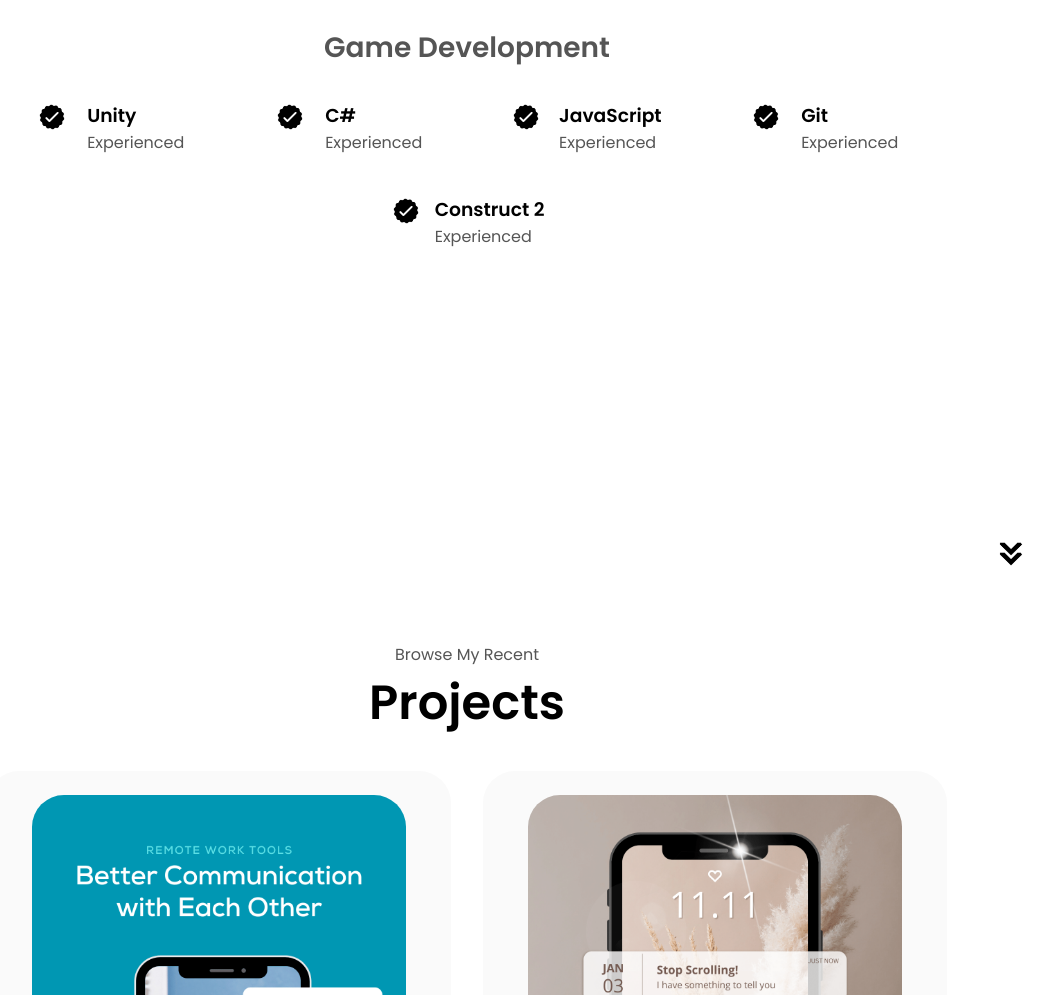
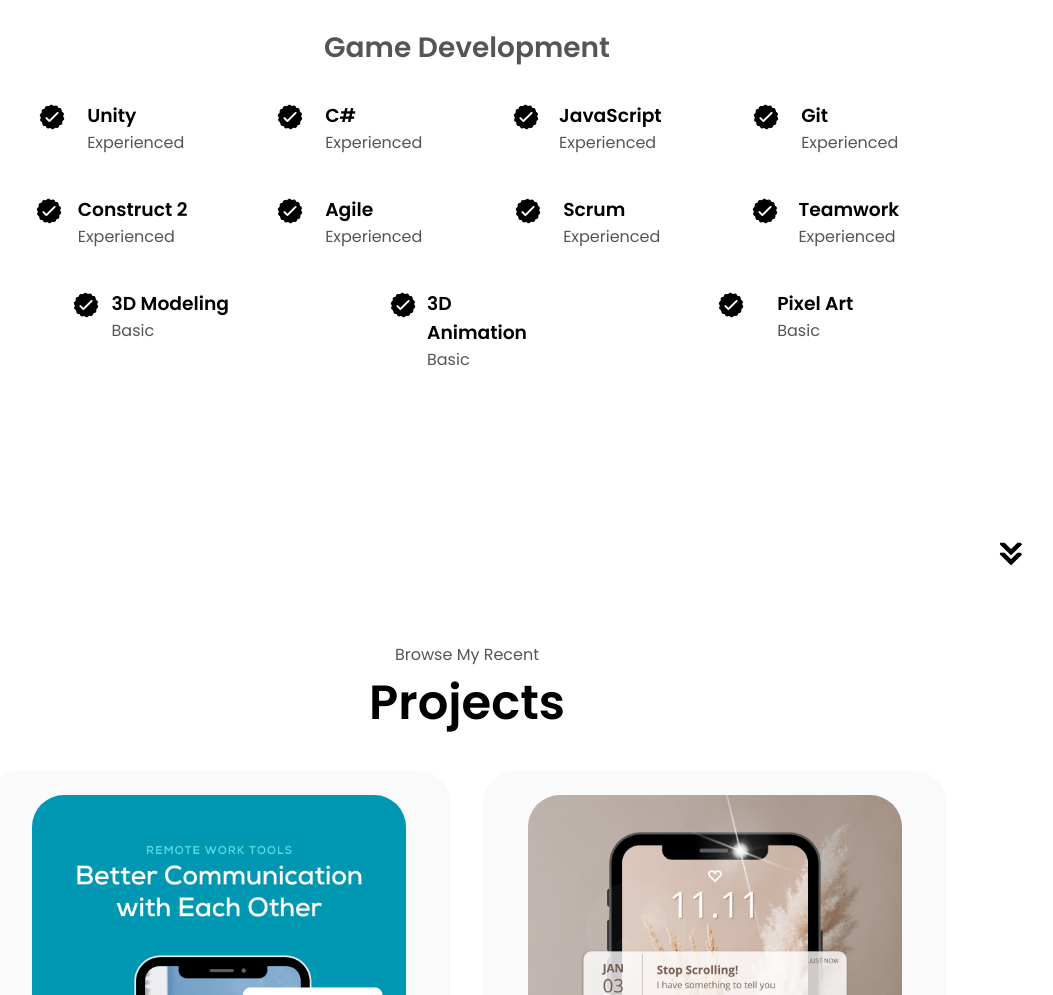
Before and after one commit to jimmyarbats/portfolio, a plain HTML site: page index.html in a window 1280 px wide. Shown: the part 1822-2817 px from the top of the page, without its empty margins (173-1226 px from the left). Drawn offline with Linux system fonts and the light colour scheme.

Commit message:
add experiences

```diff
--- a/index.html
+++ b/index.html
@@ -180,6 +180,72 @@
                   <p>Experienced</p>
                 </div>
               </article>
+              <article>
+                <img
+                  src="./assets/checkmark.png"
+                  alt="Experience icon"
+                  class="icon"
+                />
+                <div>
+                  <h3>Agile</h3>
+                  <p>Experienced</p>
+                </div>
+              </article>
+              <article>
+                <img
+                  src="./assets/checkmark.png"
+                  alt="Experience icon"
+                  class="icon"
+                />
+                <div>
+                  <h3>Scrum</h3>
+                  <p>Experienced</p>
+                </div>
+              </article>
+              <article>
+                <img
+                  src="./assets/checkmark.png"
+                  alt="Experience icon"
+                  class="icon"
+                />
+                <div>
+                  <h3>Teamwork</h3>
+                  <p>Experienced</p>
+                </div>
+              </article>
+              <article>
+                <img
+                  src="./assets/checkmark.png"
+                  alt="Experience icon"
+                  class="icon"
+                />
+                <div>
+                  <h3>3D Modeling</h3>
+                  <p>Basic</p>
+                </div>
+              </article>
+              <article>
+                <img
+                  src="./assets/checkmark.png"
+                  alt="Experience icon"
+                  class="icon"
+                />
+                <div>
+                  <h3>3D Animation</h3>
+                  <p>Basic</p>
+                </div>
+              </article>
+              <article>
+                <img
+                  src="./assets/checkmark.png"
+                  alt="Experience icon"
+                  class="icon"
+                />
+                <div>
+                  <h3>Pixel Art</h3>
+                  <p>Basic</p>
+                </div>
+              </article>
             </div>
           </div>
       </div>
```
